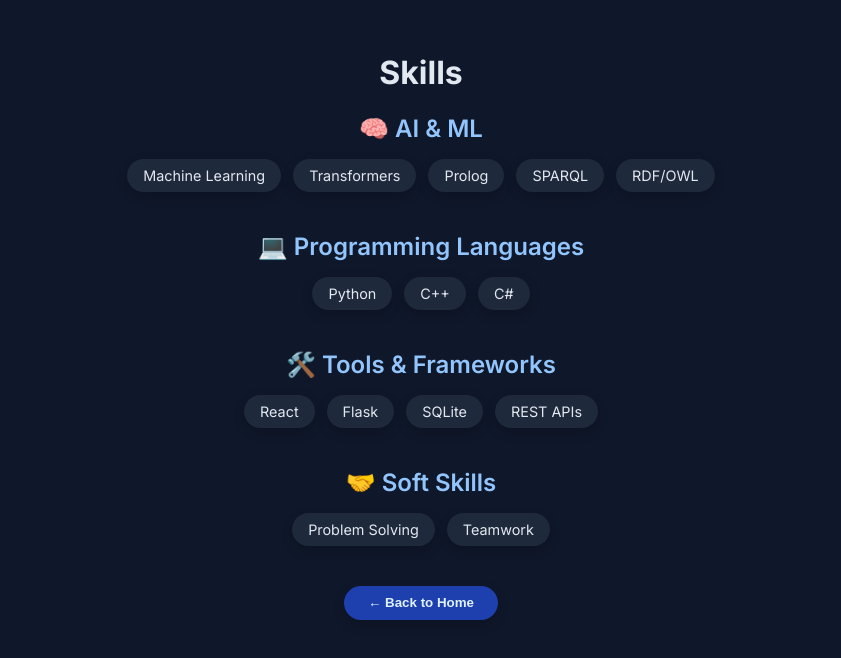
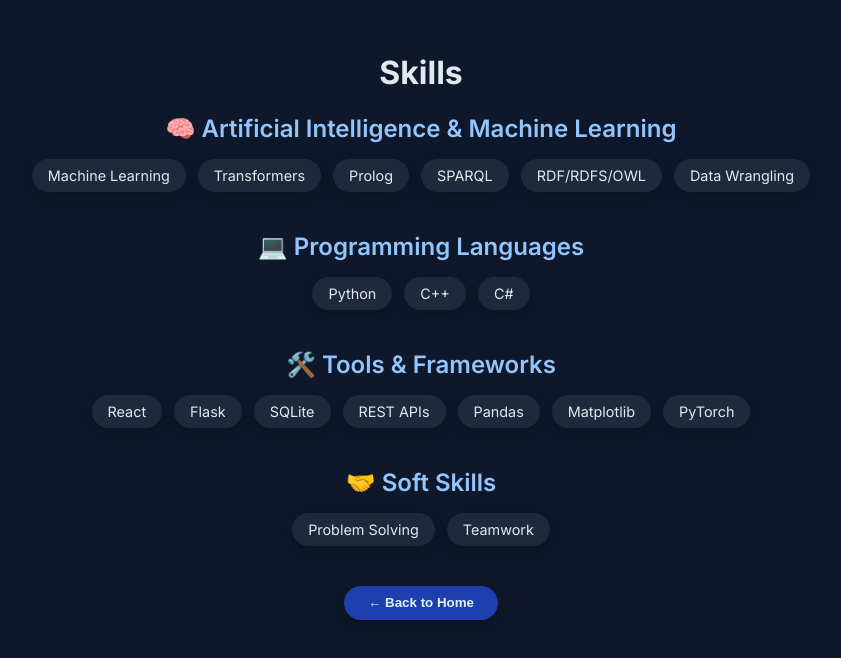
Before and after one commit to elc277/Personal_website, a React (Create React App) app in the folder frontend/: page /skills in a window 1280 px wide. Shown: the top 658 px of the page, without its empty margins (219-1060 px from the left). Built offline with nearby package versions, Linux system fonts and the light colour scheme.

Commit message:
added NotFoundPage, LoadingSpinner, updated skills page.Luca

```diff
--- a/frontend/src/App.js
+++ b/frontend/src/App.js
@@ -1,27 +1,48 @@
-import React from 'react';
-import { BrowserRouter as Router, Routes, Route } from 'react-router-dom';
+import React, { useEffect, useState } from 'react';
+import { BrowserRouter as Router, Routes, Route, useLocation } from 'react-router-dom';
 
-//import Header from './components/Header';
 import HomePage from './pages/HomePage';
 import AboutPage from './pages/AboutPage';
 import ProjectsPage from './pages/ProjectsPage';
 import SkillsPage from './pages/SkillsPage';
 import ContactPage from './pages/ContactPage';
+import NotFoundPage from './pages/NotFoundPage';
+import LoadingSpinner from './components/LoadingSpinner';
 
-function App() {
+const AppWrapper = () => {
+  const location = useLocation();
+  const [loading, setLoading] = useState(false);
+
+  useEffect(() => {
+    setLoading(true);
+    const timer = setTimeout(() => setLoading(false), 400);
+    return () => clearTimeout(timer);
+  }, [location]);
+
   return (
-    <Router>
-      <div className="bg-gradient-to-b from-gray-950 to-gray-900 text-white min-h-screen">
-        <main className="pt-24">
+    <div className="bg-gradient-to-b from-gray-950 to-gray-900 text-white min-h-screen">
+      {loading && <LoadingSpinner />}
+
+      {!loading && (
+        <main>
           <Routes>
             <Route path="/" element={<HomePage />} />
             <Route path="/about" element={<AboutPage />} />
             <Route path="/projects" element={<ProjectsPage />} />
             <Route path="/skills" element={<SkillsPage />} />
             <Route path="/contact" element={<ContactPage />} />
+            <Route path="*" element={<NotFoundPage />}/>
           </Routes>
         </main>
-      </div>
+      )}
+    </div>
+  );
+};
+
+function App() {
+  return (
+    <Router>
+      <AppWrapper />
     </Router>
   );
 }
--- /dev/null
+++ b/frontend/src/components/LoadingSpinner.css
@@ -0,0 +1,27 @@
+.loading-overlay {
+    position: fixed;
+    top: 0;
+    left: 0;
+    width: 100vw;
+    height: 100vh;
+    background-color: rgba(15, 23, 42, 0.9); /* dark background */
+    display: flex;
+    align-items: center;
+    justify-content: center;
+    z-index: 9999;
+  }
+
+  .spinner {
+    border: 6px solid #1e293b;
+    border-top: 6px solid #60a5fa;
+    border-radius: 50%;
+    width: 50px;
+    height: 50px;
+    animation: spin 1s linear infinite;
+  }
+
+  @keyframes spin {
+    to {
+      transform: rotate(360deg);
+    }
+  }
--- /dev/null
+++ b/frontend/src/components/LoadingSpinner.js
@@ -0,0 +1,12 @@
+import React from 'react';
+import './LoadingSpinner.css';
+
+const LoadingSpinner = () => {
+  return (
+    <div className="loading-overlay">
+      <div className="spinner" />
+    </div>
+  );
+};
+
+export default LoadingSpinner;
--- /dev/null
+++ b/frontend/src/pages/NotFoundPage.css
@@ -0,0 +1,35 @@
+.not-found-page {
+    text-align: center;
+    padding: 4rem 2rem;
+    color: #e2e8f0;
+  }
+
+  .not-found-title {
+    font-size: 6rem;
+    color: #60a5fa;
+    margin-bottom: 1rem;
+  }
+
+  .not-found-text {
+    font-size: 1.2rem;
+    margin-bottom: 2rem;
+    color: #94a3b8;
+  }
+
+  .back-button {
+    background-color: #1e40af;
+    color: #e0f2fe;
+    font-weight: 600;
+    padding: 0.6rem 1.5rem;
+    border-radius: 9999px;
+    border: none;
+    box-shadow: 0 4px 12px rgba(0, 0, 0, 0.2);
+    transition: all 0.3s ease;
+    cursor: pointer;
+  }
+
+  .back-button:hover {
+    background-color: #1d4ed8;
+    transform: translateY(-2px);
+    box-shadow: 0 6px 15px rgba(0, 0, 0, 0.3);
+  }
--- /dev/null
+++ b/frontend/src/pages/NotFoundPage.js
@@ -0,0 +1,19 @@
+import React from 'react';
+import { useNavigate } from 'react-router-dom';
+import './NotFoundPage.css';
+
+const NotFoundPage = () => {
+  const navigate = useNavigate();
+
+  return (
+    <div className="not-found-page">
+      <h1 className="not-found-title">Error 404</h1>
+      <p className="not-found-text">Sorry, this page doesn't exist.</p>
+      <button className="back-button" onClick={() => navigate('/')}>
+        ← Back to Home
+      </button>
+    </div>
+  );
+};
+
+export default NotFoundPage;
--- a/frontend/src/pages/SkillsPage.js
+++ b/frontend/src/pages/SkillsPage.js
@@ -3,12 +3,13 @@
 import BackButton from '../components/BackButton';
 
 const skillGroups = {
-  "🧠 AI & ML": [
+  "🧠 Artificial Intelligence & Machine Learning": [
     "Machine Learning",
     "Transformers",
     "Prolog",
     "SPARQL",
-    "RDF/OWL"
+    "RDF/RDFS/OWL",
+    "Data Wrangling"
   ],
   "💻 Programming Languages": [
     "Python",
@@ -19,7 +20,10 @@
     "React",
     "Flask",
     "SQLite",
-    "REST APIs"
+    "REST APIs",
+    "Pandas",
+    "Matplotlib",
+    "PyTorch"
   ],
   "🤝 Soft Skills": [
     "Problem Solving",
```
